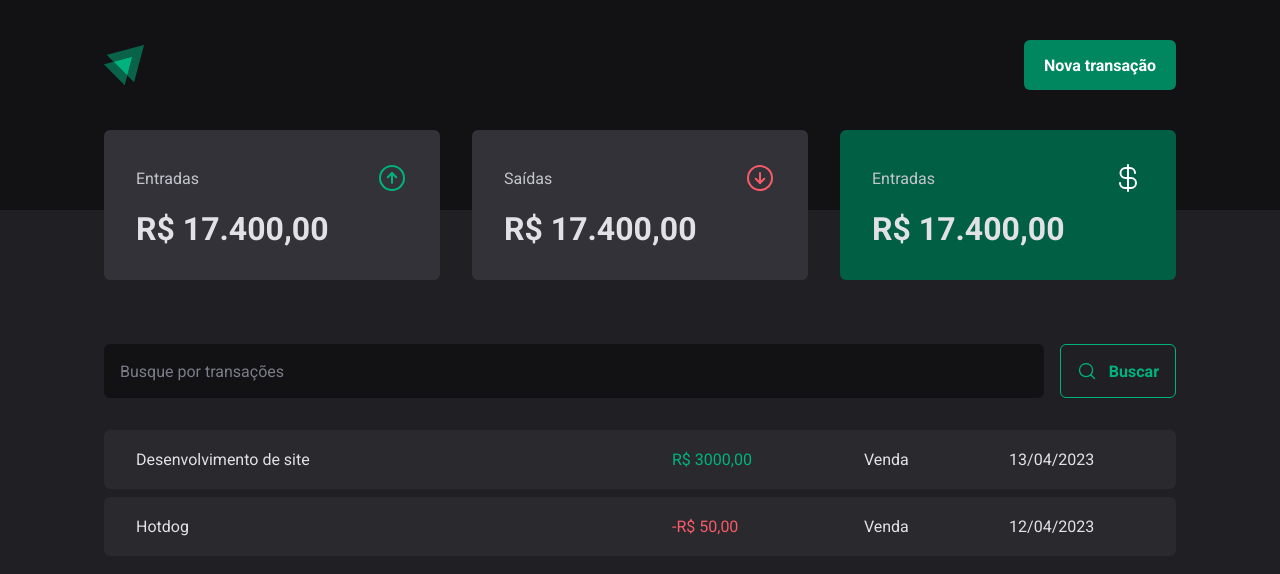
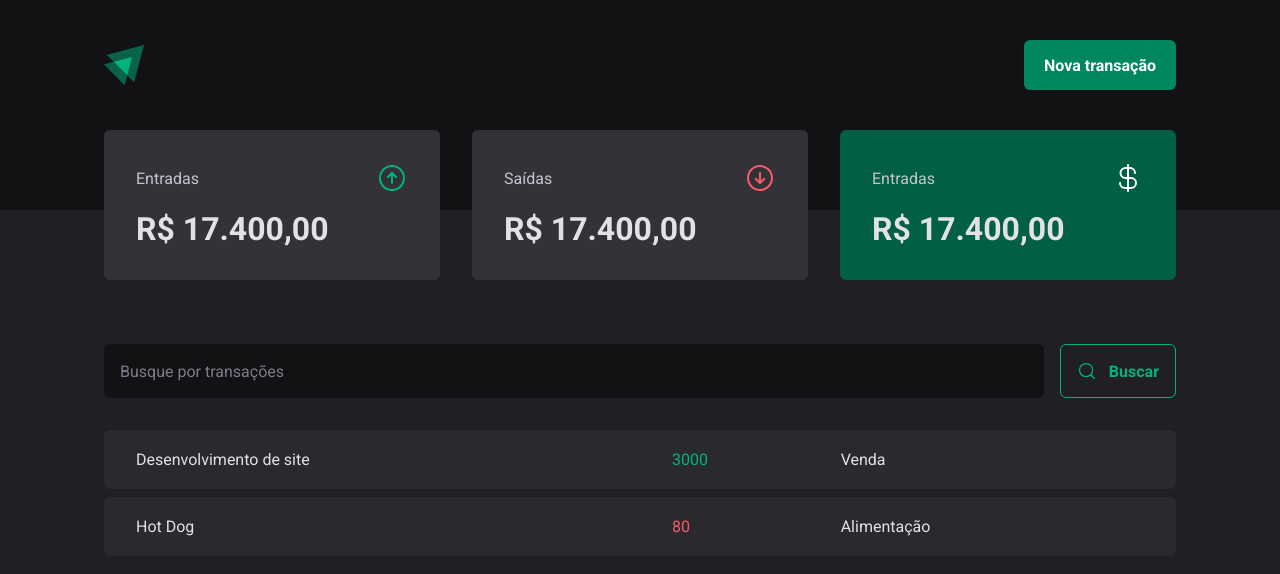
Before and after one commit to phcbarros/one-react, a React (Vite) app in the folder 03-dt-money/: page / in a window 1280 px wide. Shown: the top 574 px of the page. Built offline with nearby package versions, Linux system fonts and the light colour scheme; data requests are answered from the project's data file.

Commit message:
Consumo de API e performance ReactJS - 02 - Realizando requisição HTTP

```diff
--- a/03-dt-money/src/pages/Transactions/index.tsx
+++ b/03-dt-money/src/pages/Transactions/index.tsx
@@ -1,3 +1,4 @@
+import {useCallback, useEffect, useState} from 'react'
 import {Header} from '../../components/Header'
 import {Summary} from '../../components/Summary'
 import {SearchForm} from './components/SearchForm'
@@ -7,7 +8,28 @@
   TransactionsTable,
 } from './styles'
 
+interface Transaction {
+  id: number
+  description: string
+  type: 'income' | 'outcome'
+  price: number
+  category: string
+  createdAt: string
+}
+
 export function Transactions() {
+  const [transactions, setTransactions] = useState<Transaction[]>([])
+
+  const loadTransactions = useCallback(async () => {
+    const response = await fetch('http://localhost:3333/transactions')
+    const data = await response.json()
+    setTransactions(data)
+  }, [])
+
+  useEffect(() => {
+    loadTransactions()
+  }, [loadTransactions])
+
   return (
     <>
       <Header />
@@ -17,22 +39,18 @@
         <SearchForm />
         <TransactionsTable>
           <tbody>
-            <tr>
-              <td width="50%">Desenvolvimento de site</td>
-              <td>
-                <PriceHighLight variant="income">R$ 3000,00</PriceHighLight>
-              </td>
-              <td>Venda</td>
-              <td>13/04/2023</td>
-            </tr>
-            <tr>
-              <td width="50%">Hotdog</td>
-              <td>
-                <PriceHighLight variant="outcome">-R$ 50,00</PriceHighLight>
-              </td>
-              <td>Venda</td>
-              <td>12/04/2023</td>
-            </tr>
+            {transactions.map((transaction) => (
+              <tr key={transaction.id}>
+                <td width="50%">{transaction.description}</td>
+                <td>
+                  <PriceHighLight variant={transaction.type}>
+                    {transaction.price}
+                  </PriceHighLight>
+                </td>
+                <td>{transaction.category}</td>
+                <td>{transaction.createdAt}</td>
+              </tr>
+            ))}
           </tbody>
         </TransactionsTable>
       </TransactionsContainer>
```
